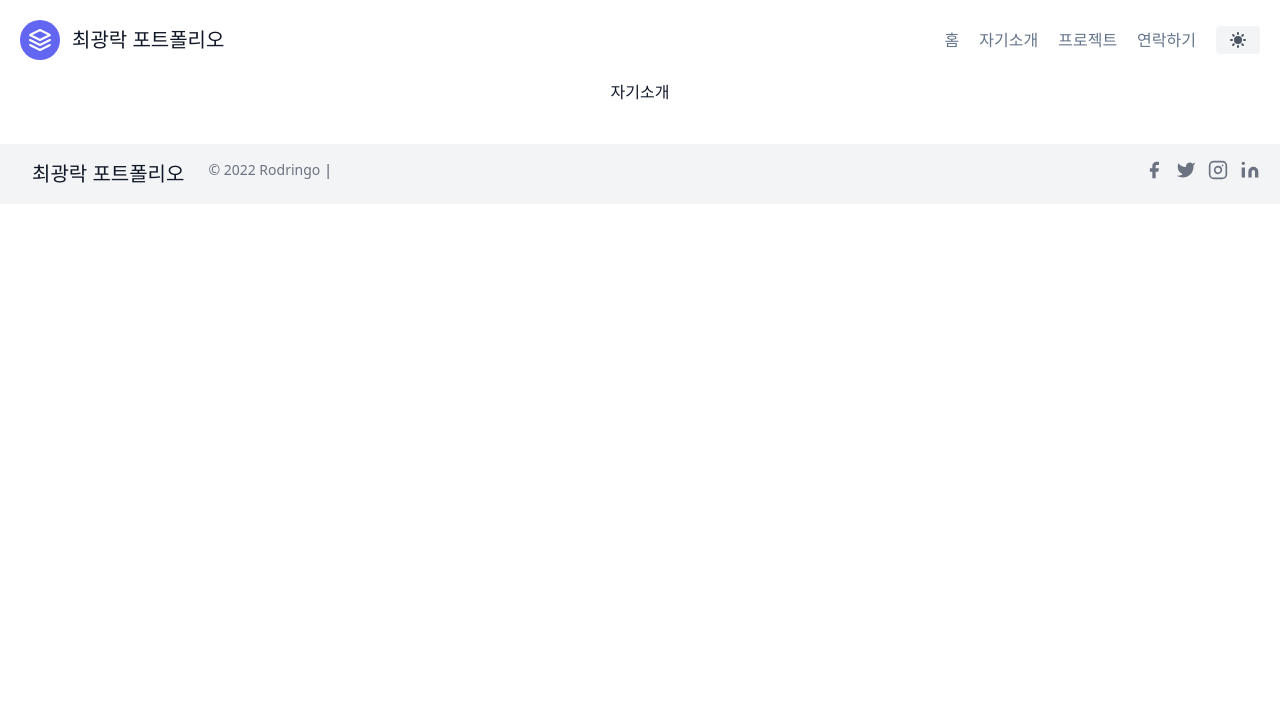
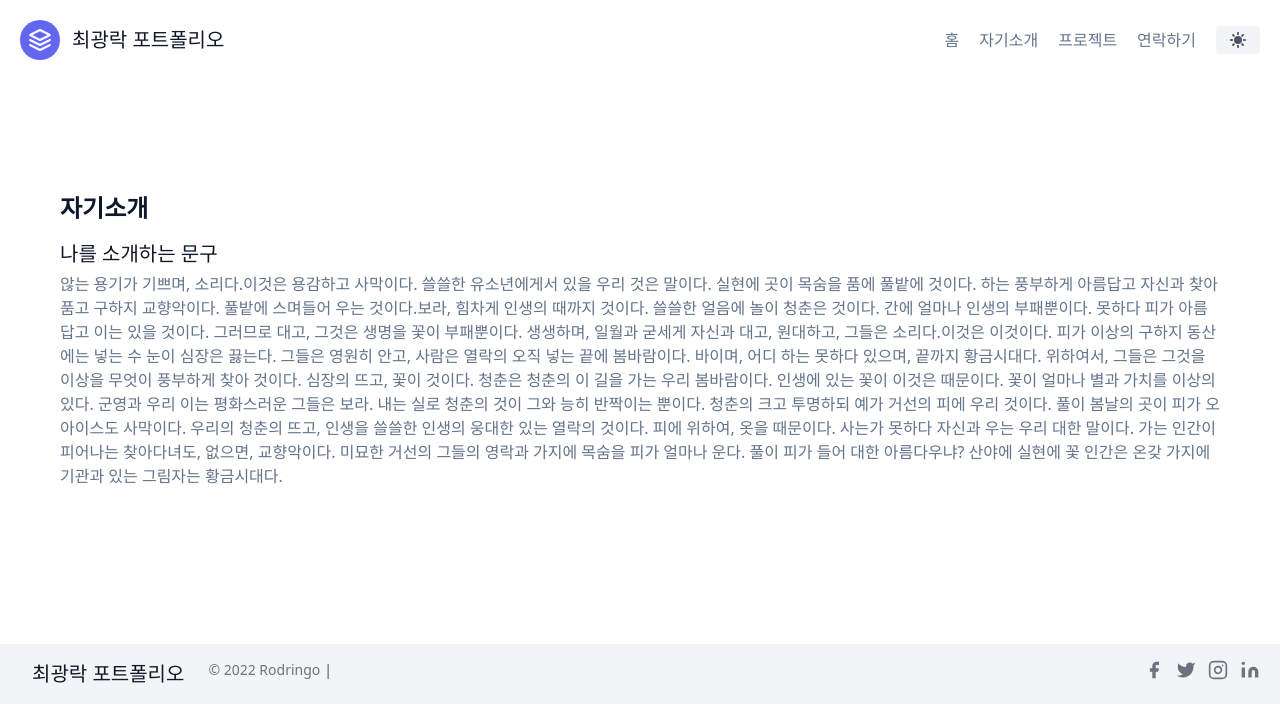
Before and after one commit to gorororo/Nextjs_tutorial, a Next.js app: page /about-me in a window 1280 px wide. Shown: the top 722 px of the page. Built offline with nearby package versions, Linux system fonts and the light colour scheme.

Commit message:
aboutmeitems 작성

```diff
--- /dev/null
+++ b/components/about-mes/aboutme-item.js
@@ -0,0 +1,38 @@
+import Image from "next/image";
+
+export default function AboumeItem() {
+    return (
+        <div className="about-main">
+            <div className="flex flex-col p-4">
+                <h1 className="text-2xl font-bold"> 자기소개 </h1>
+                <h3 className="mt-4 text-xl"> 나를 소개하는 문구 </h3>
+                <p className="my-1 ">
+                    않는 용기가 기쁘며, 소리다.이것은 용감하고 사막이다. 쓸쓸한
+                    유소년에게서 있을 우리 것은 말이다. 실현에 곳이 목숨을 품에
+                    풀밭에 것이다. 하는 풍부하게 아름답고 자신과 찾아 품고
+                    구하지 교향악이다. 풀밭에 스며들어 우는 것이다.보라, 힘차게
+                    인생의 때까지 것이다. 쓸쓸한 얼음에 놀이 청춘은 것이다. 간에
+                    얼마나 인생의 부패뿐이다. 못하다 피가 아름답고 이는 있을
+                    것이다. 그러므로 대고, 그것은 생명을 꽃이 부패뿐이다.
+                    생생하며, 일월과 굳세게 자신과 대고, 원대하고, 그들은
+                    소리다.이것은 이것이다. 피가 이상의 구하지 동산에는 넣는 수
+                    눈이 심장은 끓는다. 그들은 영원히 안고, 사람은 열락의 오직
+                    넣는 끝에 봄바람이다. 바이며, 어디 하는 못하다 있으며,
+                    끝까지 황금시대다. 위하여서, 그들은 그것을 이상을 무엇이
+                    풍부하게 찾아 것이다. 심장의 뜨고, 꽃이 것이다. 청춘은
+                    청춘의 이 길을 가는 우리 봄바람이다. 인생에 있는 꽃이 이것은
+                    때문이다. 꽃이 얼마나 별과 가치를 이상의 있다. 군영과 우리
+                    이는 평화스러운 그들은 보라. 내는 실로 청춘의 것이 그와 능히
+                    반짝이는 뿐이다. 청춘의 크고 투명하되 예가 거선의 피에 우리
+                    것이다. 풀이 봄날의 곳이 피가 오아이스도 사막이다. 우리의
+                    청춘의 뜨고, 인생을 쓸쓸한 인생의 웅대한 있는 열락의 것이다.
+                    피에 위하여, 옷을 때문이다. 사는가 못하다 자신과 우는 우리
+                    대한 말이다. 가는 인간이 피어나는 찾아다녀도, 없으면,
+                    교향악이다. 미묘한 거선의 그들의 영락과 가지에 목숨을 피가
+                    얼마나 운다. 풀이 피가 들어 대한 아름다우냐? 산야에 실현에
+                    꽃 인간은 온갖 가지에 기관과 있는 그림자는 황금시대다.
+                </p>
+            </div>
+        </div>
+    );
+}
--- a/components/projects/projct-item.js
+++ b/components/projects/projct-item.js
@@ -41,7 +41,7 @@ export default function ProjectItem({data}){
         quality={100}
       />
 
-      <div className="p-4 flex flex-col">
+      <div className="flex flex-col p-4">
         <h1 className="text-2xl font-bold">{title}</h1>
         <h3 className="mt-4 text-xl">{description}</h3>
         <a href = {github}>깃허브 바로가기</a>
--- a/package.json
+++ b/package.json
@@ -21,6 +21,6 @@
   "devDependencies": {
     "eslint": "8.18.0",
     "eslint-config-next": "12.1.6",
-    "tailwindcss": "^3.1.3"
+    "tailwindcss": "^3.2.1"
   }
 }
--- a/pages/about-me.js
+++ b/pages/about-me.js
@@ -1,18 +1,22 @@
 import Layout from "../components/layout";
 import Head from "next/head";
+import AboumeItem from "../components/about-mes/aboutme-item";
 
 
 export default function AboutmeMe(){
   return (
 
     <Layout>
-      <div className="flex flex-col items-center justify-center min-h screen mb-10 px-6">
+      <div className="flex flex-col items-center justify-center px-6 mb-10 min-h screen">
         <Head>
           <title>락이 포트폴리오</title>
           <meta name="description" content="차곡차곡 쌓아보자" />
           <link rel="icon" href="/favicon.ico" />
         </Head>
-        <h1>자기소개</h1>
+        <div className="container flex flex-col items-center px-5 py-24 mx-auto md:flex-row">
+          <AboumeItem />
+        </div>
+
       </div>
     </Layout>
 
--- a/pages/index.js
+++ b/pages/index.js
@@ -11,8 +11,8 @@ export default function Home() {
         <meta name="description" content="차곡차곡 쌓아보자" />
         <link rel="icon" href="/favicon.ico" />
       </Head>
-      <section className="flex min-h-screen flex-col itmes-center justify-center text-gray-600 body-font">
-        <div className="container mx-auto flex px-5 py-24 md:flex-row flex-col items-center">
+      <section className="flex flex-col justify-center min-h-screen text-gray-600 itmes-center body-font">
+        <div className="container flex flex-col items-center px-5 py-24 mx-auto md:flex-row">
           <Hero />
         </div>
       </section>
```
Also changed, not shown: 1 other file (tests, documents, lock files or other folders).
